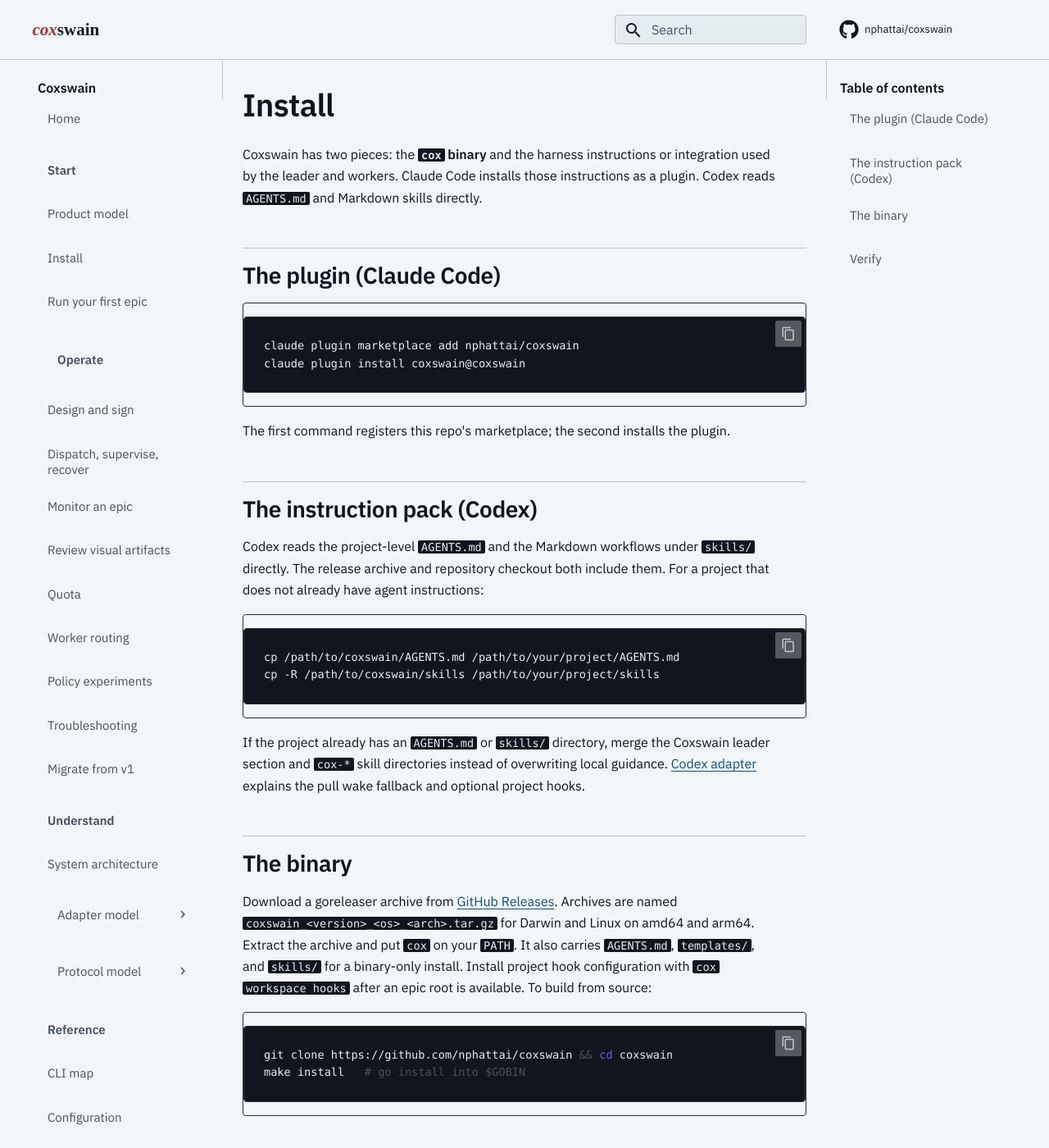
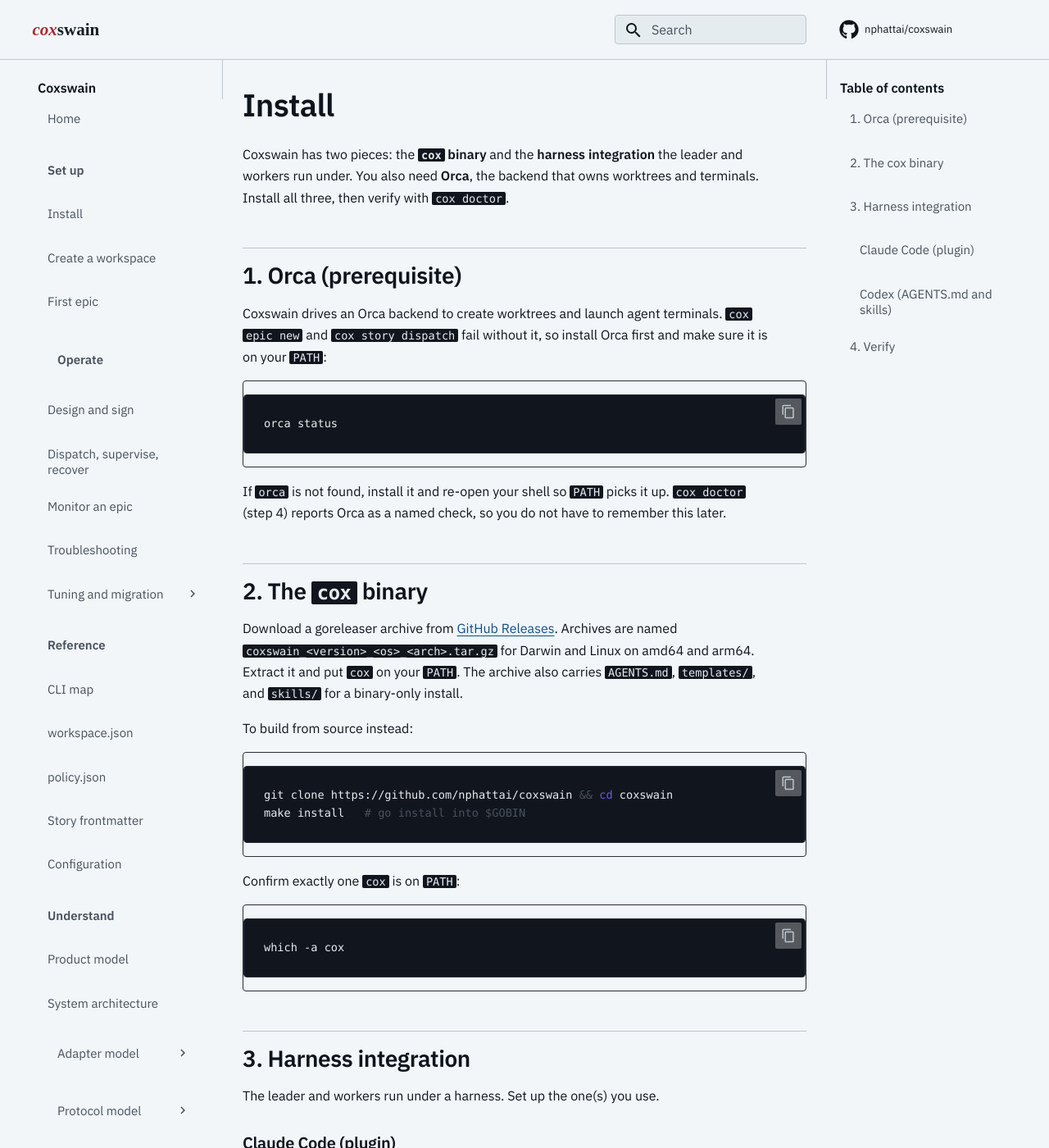
Before and after one commit to nphattai/coxswain, an MkDocs documentation site: the page built from docs/getting-started/install.md, in a window 1280 px wide and 1400 px high. Shown: the whole window at 82% size. Built offline with MkDocs 1.6.1 and Material for MkDocs 9.7.7, drawn with Linux system fonts in a browser that asks for light colours; comment, search, counter and statistics services are not loaded; some of the changed text lies outside the part shown.

Commit message:
docs(setup): nav starts with Set up; three executable pages, both workspace shapes
Rewrite the nav to Home | Set up (Install; Create a workspace; First epic) |
Operate | Reference | Understand | Extend, moving quota/routing/lab/review/
migrate into an Operate "Tuning and migration" group and Product model into
Understand. Rewrite Install (Orca prerequisite, binary, harness, doctor exit
codes). Add Create a workspace (one init, what it wrote and why, shape A over
three repos and shape B henlab sibling-ops, in-repo layout unsupported) and
First epic (new/--no-push, stories, dispatch, push/pull wake loop, attach).
QUICKSTART becomes a pointer so published links keep working; repoint Home and
the Operate map at the new pages. No Set up page presupposes a running epic.

Phase: 2/4

````diff
--- a/docs/QUICKSTART.md
+++ b/docs/QUICKSTART.md
@@ -1,95 +1,12 @@
 <span id="quickstart" aria-hidden="true"></span>
+<span id="6-dispatch-the-story" aria-hidden="true"></span>
 
 # Run your first epic
 
-This route gets one story running, supervised, and closed. It assumes the default Orca backend and a Claude leader.
-Use [Install](getting-started/install.md) first, then confirm `cox doctor` succeeds.
+This guide has moved. Setting up Coxswain and running a first epic is now three pages under **Set up**, in order:
 
-`cox --help` indexes the command families; each command's usage output and implementation file under `cmd/cox/` own
-its exact flags. The flow below is intentionally narrow.
+1. [Install](getting-started/install.md) - Orca, the `cox` binary, your harness, and `cox doctor`.
+2. [Create a workspace](getting-started/workspace.md) - one `cox workspace init`, what it wrote, and both workspace shapes.
+3. [First epic](getting-started/first-epic.md) - `epic new`, `epic stories`, `story dispatch`, and the leader wake loop.
 
-## 1. Initialize a workspace
-
-```bash
-cox workspace init --root ~/Work/my-workspace
-```
-
-Edit `~/Work/my-workspace/cox/workspace.json` to register the project and repository alias used below. See
-[Configuration](reference/configuration.md) for precedence and authority.
-
-## 2. Create the epic and its story
-
-```bash
-cox epic new my-project my-first-epic \
-  --repo app=/path/to/your/repo \
-  --root ~/Work/my-workspace
-
-cox epic stories \
-  --epic ~/Work/my-workspace/my-project/epics/my-first-epic
-```
-
-Edit `stories/my-first-epic-app.md`. The story is the worker's bounded contract, so state the outcome, owned files,
-proof required, and anything it must not change.
-
-<span id="6-dispatch-the-story" aria-hidden="true"></span>
-
-## 3. Dispatch and wait for a wake
-
-```bash
-cox story dispatch my-first-epic-app \
-  --epic ~/Work/my-workspace/my-project/epics/my-first-epic
-
-cox wake wait --max 15m \
-  --epic ~/Work/my-workspace/my-project/epics/my-first-epic
-```
-
-The worker runs in its own worktree. A wake is a durable notification, not the source of story state. Inspect the
-resolved view when needed:
-
-```bash
-cox state my-first-epic-app \
-  --epic ~/Work/my-workspace/my-project/epics/my-first-epic
-```
-
-## 4. Supervise, do not type into the worker
-
-Send a durable steer:
-
-```bash
-cox steer my-first-epic-app "keep the diff scoped to the accepted design" \
-  --epic ~/Work/my-workspace/my-project/epics/my-first-epic
-```
-
-If work must pause, park it only after a fresh checkpoint, then resume from that checkpoint:
-
-```bash
-cox story park my-first-epic-app --epic ~/Work/my-workspace/my-project/epics/my-first-epic
-cox story resume my-first-epic-app --epic ~/Work/my-workspace/my-project/epics/my-first-epic
-```
-
-[Handoff](handoff.md) explains channel ownership, acknowledgement, and recovery. [Operations](operations/index.md)
-routes monitoring and failure cases.
-
-## 5. Review and close
-
-After the worker reports completion, audit its output. The captain reviews and merges the change. Record the merge and
-close the epic only after every story is resolved:
-
-```bash
-cox story done my-first-epic-app \
-  --merge <merge-sha> \
-  --close-worktree \
-  --epic ~/Work/my-workspace/my-project/epics/my-first-epic
-
-cox epic close \
-  --epic ~/Work/my-workspace/my-project/epics/my-first-epic \
-  --yes
-```
-
-Coxswain may remove a worktree, but it never deletes the branch.
-
-## Next
-
-- [Core concepts](getting-started/concepts.md) for vocabulary and lifecycle.
-- [Operations](operations/index.md) for the full captain and leader route.
-- [Architecture](ARCHITECTURE.md) for boundaries and failure-model rationale.
+Supervision, audit, and release live under [Operate](operations/index.md).
--- a/docs/getting-started/install.md
+++ b/docs/getting-started/install.md
@@ -1,50 +1,75 @@
 # Install
 
-Coxswain has two pieces: the **`cox` binary** and the harness instructions or integration used by the leader and
-workers. Claude Code installs those instructions as a plugin. Codex reads `AGENTS.md` and Markdown skills directly.
+Coxswain has two pieces: the **`cox` binary** and the **harness integration** the leader and workers run under. You also
+need **Orca**, the backend that owns worktrees and terminals. Install all three, then verify with `cox doctor`.
 
-## The plugin (Claude Code)
+## 1. Orca (prerequisite)
+
+Coxswain drives an Orca backend to create worktrees and launch agent terminals. `cox epic new` and `cox story dispatch`
+fail without it, so install Orca first and make sure it is on your `PATH`:
+
+```bash
+orca status
+```
+
+If `orca` is not found, install it and re-open your shell so `PATH` picks it up. `cox doctor` (step 4) reports Orca as a
+named check, so you do not have to remember this later.
+
+## 2. The `cox` binary
+
+Download a goreleaser archive from [GitHub Releases](https://github.com/nphattai/coxswain/releases). Archives are named
+`coxswain_<version>_<os>_<arch>.tar.gz` for Darwin and Linux on amd64 and arm64. Extract it and put `cox` on your
+`PATH`. The archive also carries `AGENTS.md`, `templates/`, and `skills/` for a binary-only install.
+
+To build from source instead:
+
+```bash
+git clone https://github.com/nphattai/coxswain && cd coxswain
+make install   # go install into $GOBIN
+```
+
+Confirm exactly one `cox` is on `PATH`:
+
+```bash
+which -a cox
+```
+
+## 3. Harness integration
+
+The leader and workers run under a harness. Set up the one(s) you use.
+
+### Claude Code (plugin)
 
 ```bash
 claude plugin marketplace add nphattai/coxswain
 claude plugin install coxswain@coxswain
 ```
 
-The first command registers this repo's marketplace; the second installs the plugin.
+The first command registers this repo's marketplace; the second installs the plugin (leader hooks, skills, and agent
+instructions).
 
-## The instruction pack (Codex)
+### Codex (`AGENTS.md` and skills)
 
-Codex reads the project-level `AGENTS.md` and the Markdown workflows under `skills/` directly. The release archive and
-repository checkout both include them. For a project that does not already have agent instructions:
+Codex reads a project-level `AGENTS.md` and the Markdown workflows under `skills/` directly; `cox workspace init` writes
+both into your workspace (see [Create a workspace](workspace.md)). The [Codex adapter](../adapters/codex.md) explains the
+pull-wake fallback and optional project hooks.
 
-```bash
-cp /path/to/coxswain/AGENTS.md /path/to/your/project/AGENTS.md
-cp -R /path/to/coxswain/skills /path/to/your/project/skills
-```
-
-If the project already has an `AGENTS.md` or `skills/` directory, merge the Coxswain leader section and `cox-*`
-skill directories instead of overwriting local guidance. [Codex adapter](../adapters/codex.md) explains the pull wake
-fallback and optional project hooks.
-
-## The binary
-
-Download a goreleaser archive from [GitHub Releases](https://github.com/nphattai/coxswain/releases). Archives are named
-`coxswain_<version>_<os>_<arch>.tar.gz` for Darwin and Linux on amd64 and arm64. Extract the archive and put `cox` on your
-`PATH`. It also carries `AGENTS.md`, `templates/`, and `skills/` for a binary-only install. Install project hook
-configuration with `cox workspace hooks` after an epic root is available. To build from source:
-
-```bash
-git clone https://github.com/nphattai/coxswain && cd coxswain
-make install   # go install into $GOBIN
-```
-
-## Verify
+## 4. Verify
 
 ```bash
 cox doctor
 ```
 
-It confirms the binary is on `PATH` and lists every coxswain installation, epic, and watcher.
+`cox doctor` is the setup oracle. Before any workspace exists it confirms the binary is on `PATH` and checks Orca and
+your harness binaries; once you have a workspace it also lists every workspace, epic, watcher, and whether leader hooks
+are installed. Each check is pass, fail, or `unknown` with a fix hint. Its exit code tells you the worst state found:
 
-Continue with [Run your first epic](../QUICKSTART.md). If doctor reports a harness or backend gap, use
-[Adapters](../adapters/index.md) to find the owning contract.
+| Exit | Meaning |
+|---|---|
+| `0` | Everything checked passed. |
+| `1` | At least one check failed (a fixable problem, e.g. Orca missing, two `cox` on `PATH`). |
+| `3` | At least one check is `unknown` (a fact could not be observed; it is never reported as a pass). |
+
+`cox doctor --json` carries the same structure for scripts.
+
+Next: [Create a workspace](workspace.md).
--- a/mkdocs.yml
+++ b/mkdocs.yml
@@ -48,22 +48,30 @@
   - assets/javascripts/accessibility.js
 nav:
   - Home: index.md
-  - Start:
-    - Product model: getting-started/concepts.md
+  - Set up:
     - Install: getting-started/install.md
-    - Run your first epic: QUICKSTART.md
+    - Create a workspace: getting-started/workspace.md
+    - First epic: getting-started/first-epic.md
   - Operate:
     - Operating map: operations/index.md
     - Design and sign: arena.md
     - Dispatch, supervise, recover: handoff.md
     - Monitor an epic: board.md
-    - Review visual artifacts: review.md
-    - Quota: quota.md
-    - Worker routing: routing.md
-    - Policy experiments: lab.md
     - Troubleshooting: faq.md
-    - Migrate from v1: migrate.md
+    - Tuning and migration:
+      - Worker routing: routing.md
+      - Quota: quota.md
+      - Policy experiments: lab.md
+      - Review visual artifacts: review.md
+      - Migrate from v1: migrate.md
+  - Reference:
+    - CLI map: reference/cli.md
+    - workspace.json: reference/workspace-json.md
+    - policy.json: reference/policy-json.md
+    - Story frontmatter: reference/story-frontmatter.md
+    - Configuration: reference/configuration.md
   - Understand:
+    - Product model: getting-started/concepts.md
     - System architecture: ARCHITECTURE.md
     - Adapter model:
       - adapters/index.md
@@ -86,13 +94,7 @@
       - Checkpoint: protocol/checkpoint.v1.md
       - Wake queue: protocol/wake.v1.md
       - Quota reading: protocol/quota.v1.md
-  - Reference:
-    - CLI map: reference/cli.md
-    - Configuration: reference/configuration.md
-    - workspace.json: reference/workspace-json.md
-    - policy.json: reference/policy-json.md
-    - Story frontmatter: reference/story-frontmatter.md
-  - Build and extend:
+  - Extend:
     - Contributing: contributing.md
     - Author an adapter: contributing/adapters.md
   - Decisions and evidence:
````
Also changed, not shown: docs/getting-started/first-epic.md (added, +85 -0 lines), docs/getting-started/workspace.md (added, +95 -0 lines), docs/index.md (+5 -6 lines), docs/operations/index.md (+1 -1 lines).
